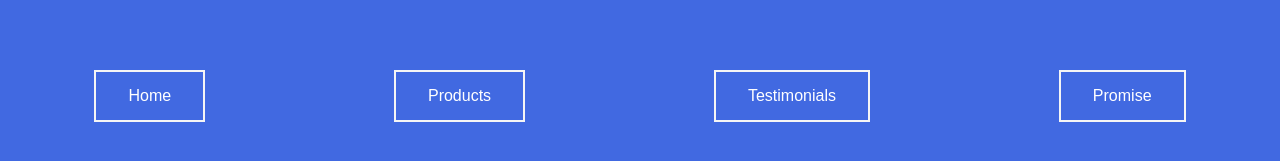
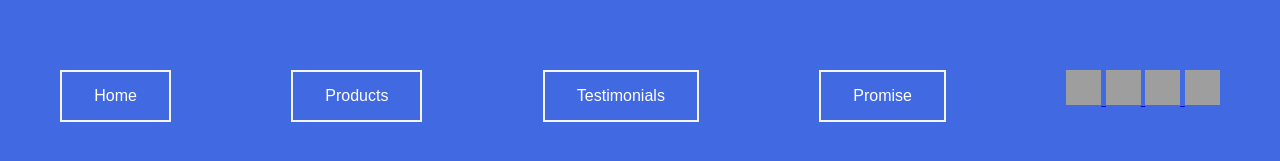
Before and after one commit to aaronmasih92/Fictional-Paper-Company, a plain HTML site: page index.html in a window 1280 px wide. Shown: the part 4368-4529 px from the top of the page. Drawn offline with Linux system fonts and the light colour scheme; grey boxes are pictures that could not be loaded.

Commit message:
fixed minor things, page finished

```diff
--- a/index.html
+++ b/index.html
@@ -5,7 +5,7 @@
     <title>Munder Difflin Paper Co.</title>
   <link rel="stylesheet" href="main.css" type="text/css">
   </head>
-  <body>
+<body>
 
 <section class='nav'>
 
@@ -150,7 +150,9 @@ Our Environmental Promise
 
   <figcaption>For every product you buy, a percentage of that purchase is put towards planting new trees. I know we're responsible for some of the destruction of trees... and we're sorry.</figcaption>
 
-<section>
+
+</footer>
+      <section>
       <button id="btn"> See How WE Help</button>
      </section>
 
@@ -165,9 +167,21 @@ Our Environmental Promise
     <a class="bottomButtons" href="#products">Products</a>
     <a class="bottomButtons" href="#testimonial">Testimonials</a>
     <a class="bottomButtons" href="#environment">Promise</a>
+<div>
 
-</footer>
-
+<a href="[full link to your Twitter]">
+<img title="Twitter" alt="Twitter" src="https://socialmediawidgets.files.wordpress.com/2014/03/twitter.png" width="35" height="35" />
+</a>
+<a href="[full link to your Facebook page]">
+<img title="Facebook" alt="Facebook" src="https://socialmediawidgets.files.wordpress.com/2014/03/facebook.png" width="35" height="35" />
+</a>
+<a href="mailto:[email address]">
+<img title="Email" alt="Email" src="https://socialmediawidgets.files.wordpress.com/2014/03/email.png" width="35" height="35" />
+</a>
+<a href="[full link to your RSS feed]">
+<img title="RSS" alt="RSS" src="https://socialmediawidgets.files.wordpress.com/2014/03/rss.png" width="35" height="35" />
+</a>
+</div>
 <script src="main.js"></script>
-  </body>
+</body>
 </html>
```
Also changed, not shown: main.css (line endings or trailing spaces).
